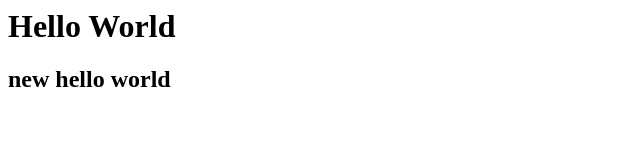
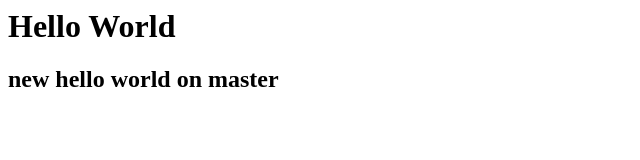
Before and after one commit to andreibirca/git-new-exapmle, a plain HTML site: page index.html in a window 1280 px wide. Shown: the whole page, without its empty margins (0-640 px from the left). Drawn offline with Linux system fonts and the light colour scheme.

Commit message:
index file modified in master

```diff
--- a/index.html
+++ b/index.html
@@ -1,2 +1,2 @@
 <h1>Hello World</h1>
-<h2>new hello world<h2>
+<h2>new hello world on master<h2 >
```
